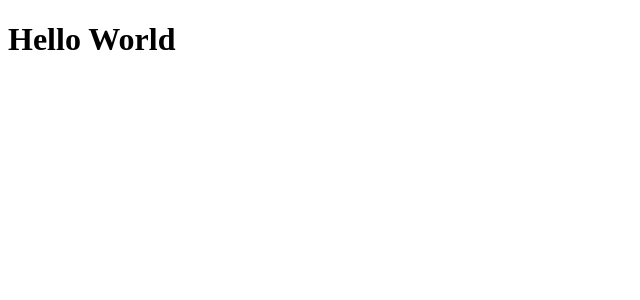
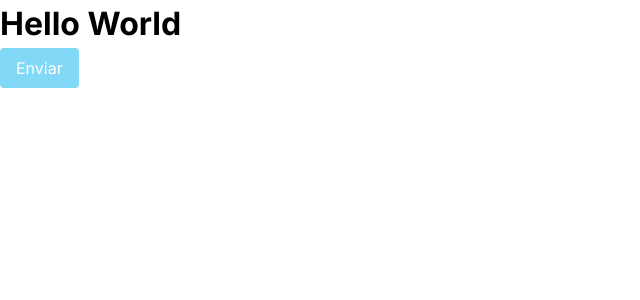
Before and after one commit to Matheus1714/ignite-lab-design-system, a React (Vite) app: page / in a window 1280 px wide. Shown: the top 300 px of the page, without its empty margins (0-640 px from the left). Built offline with nearby package versions, Linux system fonts and the light colour scheme.

Commit message:
configure story book

```diff
--- a/package.json
+++ b/package.json
@@ -9,7 +9,8 @@
     "lint": "eslint . --ext ts,tsx --report-unused-disable-directives --max-warnings 0",
     "preview": "vite preview",
     "storybook": "storybook dev -p 6006",
-    "build-storybook": "storybook build"
+    "build-storybook": "storybook build",
+    "deploy-storybook": "storybook-to-ghpages"
   },
   "dependencies": {
     "@radix-ui/react-checkbox": "^1.0.4",
@@ -27,6 +28,7 @@
     "@storybook/blocks": "^7.6.13",
     "@storybook/react": "^7.6.13",
     "@storybook/react-vite": "^7.6.13",
+    "@storybook/storybook-deployer": "^2.8.16",
     "@storybook/test": "^7.6.13",
     "@types/react": "^18.2.43",
     "@types/react-dom": "^18.2.17",
--- a/src/App.tsx
+++ b/src/App.tsx
@@ -1,5 +1,13 @@
+import './styles/global.css'
+
 export function App() {
   return (
-    <h1>Hello World</h1>
+    <>
+      <h1 className='font-bold text-2xl text-violet-500'>Hello World</h1>
+
+      <button className='bg-cyan-500 text-white font-medium px-4 py-2 rounded hover:bg-cyan-300'>
+        Enviar
+      </button>
+    </>
   )
 }
```
Also changed, not shown: 2 other files (tests, documents, lock files or other folders).
